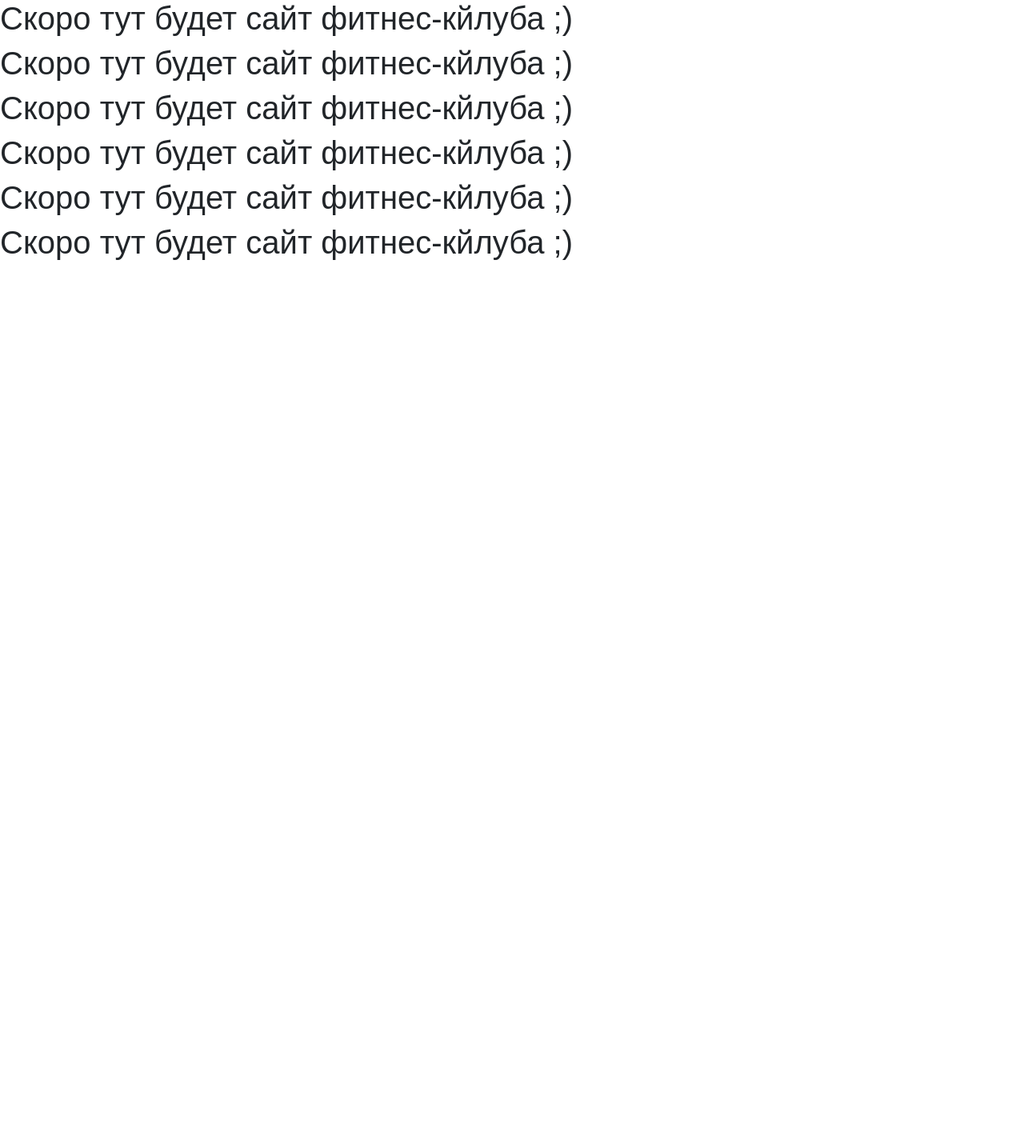
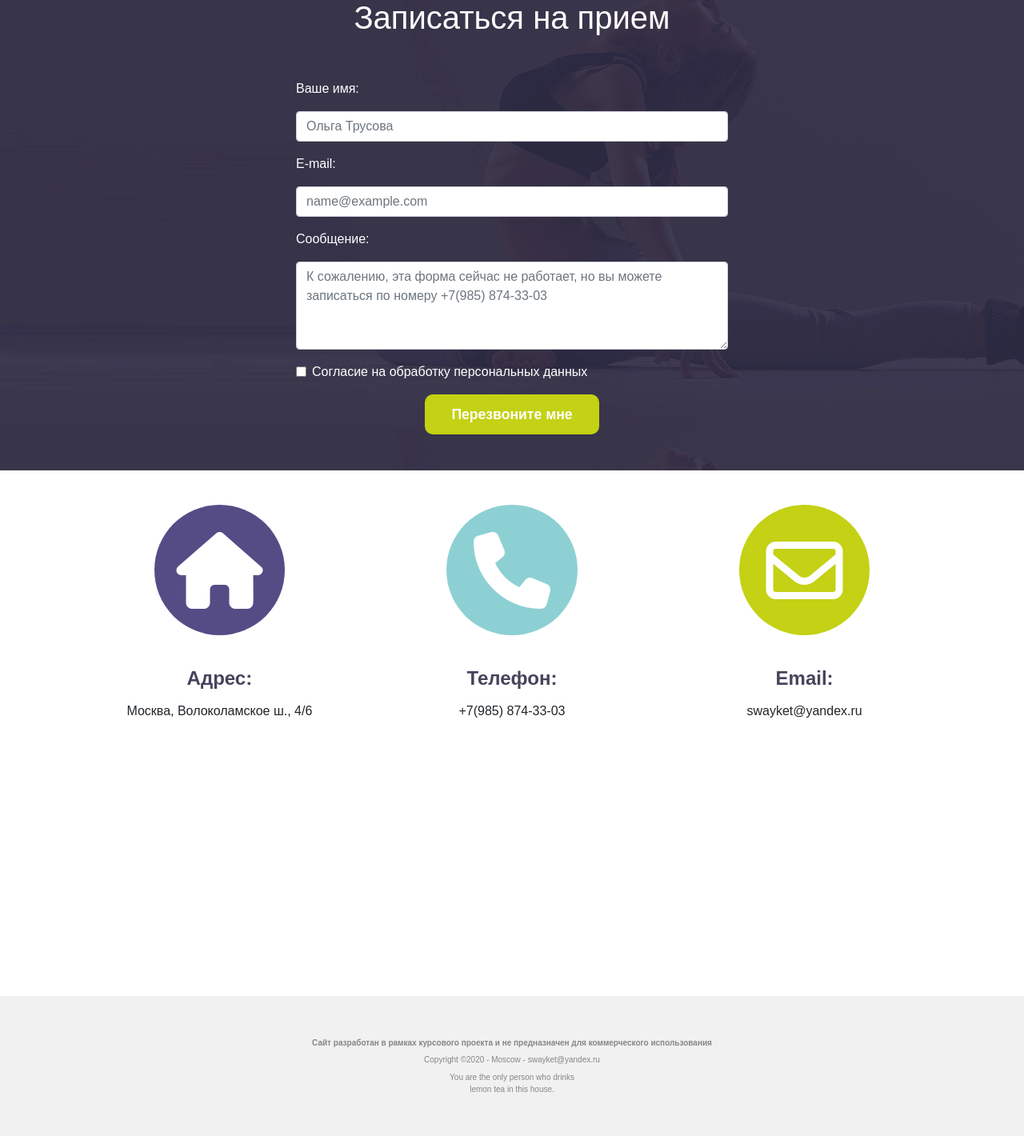
Before and after one commit to VASENKOVIVAN/gym.website, a PHP site: page / in a window 1280 px wide. Shown: the part 2237-3657 px from the top of the page at 80% size. Before the commit the page ends 2562 px from the top, so only its background shows below. Run offline with PHP 8.4, Linux system fonts and the light colour scheme; some libraries are stand-ins or nearby versions; some web fonts are replaced.

Commit message:
Индекс допилил

```diff
--- a/css/styles.css
+++ b/css/styles.css
@@ -12,6 +12,9 @@
 03. SECOND SECTION CSS
 04. EVENT SECTION CSS
 05. REASONS SECTION CSS
+06. GET BACK FORM CSS
+07. WHERE CSS
+08. FOOTER CSS
 ...
 ==================================================*/
 
@@ -312,7 +315,7 @@ h4 {
   background-position: center;
 }
 .reasons {
-  background-position: center 65% !important;
+  background-position: center 75% !important;
   background-repeat: no-repeat !important;
 }
 
@@ -354,8 +357,115 @@ h4 {
 }
 
 .reasrow div {
-  margin: 30px 0px;
+  margin: 20px 0px;
 }
+
 .reasrow i {
-  margin-right: 15px;
+  margin: 15px;
 }
+
+.left {
+  display: flex;
+  justify-content: flex-end;
+  align-items: center;
+  text-align: right;
+}
+
+.right {
+  display: flex;
+  justify-content: flex-start;
+  align-items: center;
+}
+
+/*------------------------------------------------
+			   06. GET BACK FORM CSS
+------------------------------------------------*/
+.response {
+  background-image: url(../img/bg3.webp);
+}
+
+.response__form {
+  margin: 45px 0;
+}
+
+.response h1 {
+  text-align: center;
+  padding-top: 45px;
+  color: #fff;
+}
+
+.response label,
+.response p {
+  color: #fff;
+}
+
+.twobutt {
+  justify-content: center;
+  display: flex;
+  align-items: center;
+}
+
+.twobutt input {
+  background: #c4d114;
+  color: #fff;
+  width: 218px;
+  display: block;
+  text-align: center;
+  font-weight: 600;
+  font-size: 1.1em;
+  transition: all 0.5s ease;
+  text-decoration: none;
+  border: 2px solid #c4d114;
+  border-radius: 10px;
+  height: 50px;
+}
+
+.twobutt input:hover {
+  background: #ffffff;
+  color: #c4d114;
+  display: block;
+  text-align: center;
+}
+
+@media (min-width: 576px) and (max-width: 767px) {
+}
+
+@media (max-width: 575px) {
+}
+
+/*------------------------------------------------
+			   07. WHERE CSS
+------------------------------------------------*/
+.where a {
+}
+/*------------------------------------------------
+			   08. FOOTER CSS
+------------------------------------------------*/
+footer {
+  /*color: #7e7e7e;*/
+  font-size: 10px;
+  color: rgb(134, 134, 134);
+  background: rgb(241, 241, 241);
+}
+
+footer div {
+  justify-content: center;
+  display: flex;
+  align-items: center;
+  text-align: center;
+}
+
+footer div p {
+  margin: 51px;
+}
+
+footer a {
+  text-decoration: none;
+  font-size: 10px;
+  color: rgb(134, 134, 134);
+  transition: all 0.9s ease;
+}
+
+/*------------------------------------------------
+
+------------------------------------------------*/
--- a/index.html
+++ b/index.html
@@ -25,6 +25,7 @@
 </head>
 
 <body>
+    <!--============= 01. HEADER TOP =============-->
     <header>
         <div class="container">
             <div class="row">
@@ -51,7 +52,7 @@
             </div>
         </div>
     </header>
-
+    <!--============= 02. NAV SECTION =============-->
     <section class="nav-section">
         <div class="container ">
             <div class="row nav-section__row">
@@ -70,13 +71,13 @@
                 </div>
                 <div class="col-md-3 button-log-nav">
                     <div class="button-log">
-                        <a href="#">Перезвоните мне</a>
+                        <a href="#responsee">Перезвоните мне</a>
                     </div>
                 </div>
             </div>
         </div>
     </section>
-
+    <!--============= 01.5 CAROUSEL =============-->
     <div id="carouselExampleCaptions" class="carousel slide" data-ride="carousel">
         <ol class="carousel-indicators">
             <li data-target="#carouselExampleCaptions" data-slide-to="0" class="active"></li>
@@ -120,13 +121,13 @@
             <span class="sr-only">Next</span>
         </a>
     </div>
-
+    <!--============= 03. SECOND SECTION =============-->
     <section class="second">
         <div class="container">
             <div class="row second">
                 <div class="second-title col-md-12">
                     <div>
-                        <h1>Спорт – это здоровье, спорт это жизнь.</h1>
+                        <h1>Спорт – это здоровье, спорт это жизнь</h1>
                     </div>
                     <div>
                         <p>Современный, просторный, оснащенный передовым оборудованием фитнес-клуб
@@ -166,7 +167,7 @@
                 </div>
             </div>
     </section>
-
+    <!--============= 04. EVENT SECTION =============-->
     <section class="event">
         <div class="row">
             <div class="event1 col-md-6">
@@ -183,7 +184,7 @@
 
                     </div>
                     <div class="col-md-10 event-name">
-                        <h2>Приглашаем Вас<br> на семинар</h2>
+                        <h2>Приглашаем Вас<br>на семинар</h2>
                     </div>
                 </div>
                 <div class="row">
@@ -204,8 +205,7 @@
                     </div>
                     <div class="col-md-10">
                         <div class="button-log">
-                            <a href="#">Перезвоните мне</a>
-
+                            <a href="#responsee">Перезвоните мне</a>
                         </div>
                     </div>
                 </div>
@@ -213,6 +213,7 @@
             <div class="event2 col-md-6"></div>
         </div>
     </section>
+    <!--============= 05. REASONS SECTION =============-->
     <section class="reasons">
         <div class="container">
             <div class="row">
@@ -220,75 +221,162 @@
                     <h1>Причины выбрать наш фитнес-клуб</h1>
                 </div>
             </div>
+            <div class="row reasrow">
 
-            <div class="row reasrow">
-                <div class="col-md-1"></div>
-                <div class="col-md-4 reas">
+                <div class="col-md-5 reas left">
                     <div>
-                        <i class="icon-4 fas fa-fist-raised"></i>
+                        <h5>Причина 1</h5>
+                        <p>В нашем фитнес-клубе максимально индивидуальный подход к каждому клиенту</p>
                     </div>
                     <div>
-                        <h6>Причины выбрать</h6>
-                        <p>Причины выбрать наш фитнес-клуб Причины выбрать наш фитнес-клуб</p>
+                        <i class="icon-4 fas fa-snowman"></i>
                     </div>
                 </div>
                 <div class="col-md-2"></div>
-                <div class="col-md-4 reas">
+                <div class="col-md-5 reas right">
                     <div>
-                        <i class="icon-4 fas fa-fist-raised"></i>
+                        <i class="icon-4 fas fa-user-friends"></i>
                     </div>
                     <div>
-                        <h6>Причины выбрать</h6>
-                        <p> фитнес-клуб</p>
+                        <h5>Причина 3</h5>
+                        <p>Самый сильный состав инструкторов с огромным опытом, знаниями только у нас</p>
                     </div>
                 </div>
-                <div class="col-md-1"></div>
             </div>
             <div class="row reasrow">
-                <div class="col-md-1"></div>
-                <div class="col-md-4 reas ">
+                <div class="col-md-5 reas left">
                     <div>
-                        <i class="icon-4 fas fa-fist-raised"></i>
+                        <h5>Причина 2</h5>
+                        <p>Неповторимая атмосфера уюта и доброжелательности</p>
                     </div>
                     <div>
-                        <h6>Причины выбрать</h6>
-                        <p> фитнес-клуб</p>
+                        <i class="icon-4 fas fa-globe-europe"></i>
                     </div>
                 </div>
                 <div class="col-md-2"></div>
-                <div class="col-md-4 reas">
+                <div class="col-md-5 reas right">
                     <div>
-                        <i class="icon-4 fas fa-fist-raised"></i>
+                        <i class="icon-4 fas fa-layer-group"></i>
                     </div>
                     <div>
-                        <h6>Причины выбрать</h6>
-                        <p> фитнес-клуб</p>
+                        <h5>Причина 4</h5>
+                        <p>Комфорт как для «фитнесистов» со стажем, так и для новичков</p>
                     </div>
                 </div>
-                <div class="col-md-1"></div>
             </div>
         </div>
     </section>
+    <!--============= 06. GET BACK FORM =============-->
+    <section class="response">
+        <div class="container">
+            <h1 id="responsee">Записаться на прием</h1>
+            <div class="row">
+                <div class="col-md-3"> </div>
+                <div class="col-md-6">
+                    <form action="reg.php" method="POST">
+                        <div class="response__form">
+                            <div class="inp">
+                                <p>Ваше имя: </p>
+                                <p><input class="form-control" type="text" name="name" placeholder="Ольга Трусова">
+                                </p>
+                            </div>
+
+                            <div class="inp">
+                                <p>E-mail: </p>
+                                <p> <input class="form-control" type="email" name="email"
+                                        placeholder="name@example.com"></p>
+                            </div>
+
+                            <div class="form-group">
+                                <p>Сообщение: </p>
+                                <textarea class="form-control" type="textarea" id="exampleFormControlTextarea1" rows="4"
+                                    name="text"
+                                    placeholder="К сожалению, эта форма сейчас не работает, но вы можете записаться по номеру +7(985) 874-33-03"></textarea>
+                            </div>
+                            <div class="form-group form-check">
+                                <input type="checkbox" class="form-check-input" id="exampleCheck1">
+                                <label class="form-check-label" for="exampleCheck1">Согласие на обработку персональных
+                                    данных</label>
+                            </div>
+                            <div class="hvr-wobble-bottom-div twobutt">
+                                <input class="hvr-wobble-bottom" type="submit" value="Перезвоните мне">
+                            </div>
+                        </div>
+                    </form>
+                </div>
+                <div class="col-md-3"></div>
+            </div>
+    </section>
+    <!--============= 07. WHERE =============-->
+    <section class="where second">
+        <div class="container">
+            <div class="row second">
+                <div class="col-md-4">
+                    <div class="icon">
+                        <i class="icon-1 fas fa-home"></i>
+                    </div>
+                    <h4>
+                        Адрес:
+                    </h4>
+                    <p>Москва, Волоколамское ш., 4/6</p>
+                </div>
+                <div class="col-md-4">
+                    <div class="test">
+                        <i class="icon-2 fas fa-phone"></i>
+                    </div>
+                    <h4>
+                        Телефон:
+                    </h4>
+                    <p>+7(985) 874-33-03</p>
+                </div>
+                <div class="col-md-4">
+                    <div class="test">
+                        <i class="icon-3 far fa-envelope"></i>
+                    </div>
+                    <h4>
+                        Email:
+                    </h4>
+                    <p>swayket@yandex.ru</p>
+                </div>
+            </div>
+    </section>
+    <!--============= MAP =============-->
+    <!-- https://yandex.ru/map-constructor/ -->
+    <iframe
+        src="https://yandex.ru/map-widget/v1/?um=constructor%3Af9c6a32390a9efe9e1edcecbb95039754069886735784eaa602e5dc6e12b40d9&amp;source=constructor"
+        width="100%" height="277" frameborder="0"></iframe>
+
+    <!--============= 07. FOOTER =============-->
+    <footer>
+        <div class="container">
+            <div class="row">
+                <p> <b> Сайт разработан в рамках курсового проекта и не предназначен для коммерческого использования</b>
+                    <br>
+                    Copyright ©2020 -
+
+                    <a
+                        href=" https://yandex.ru/maps/213/moscow/search/%D0%BC%D0%BE%D1%81%D0%BA%D0%B2%D0%B0/?ll=37.688580%2C55.713767&sll=30.373136%2C60.006291&sspn=0.034161%2C0.010723&z=10.32">
+                        Moscow</a> -
+
+                    <a href="mailto:swayket@yandex.ru?subject=Отзыв о сайте math.website">
+                        swayket@yandex.ru</a>
+                    <br>
+
+                    You are the only person who drinks <br> lemon tea in this house.</br>
+
+                </p>
+            </div>
+        </div>
+    </footer>
 
 
 
-
-
-
-
-    <h1>Скоро тут будет сайт фитнес-кйлуба ;)</h1>
-    <h1>Скоро тут будет сайт фитнес-кйлуба ;)</h1>
-    <h1>Скоро тут будет сайт фитнес-кйлуба ;)</h1>
-    <h1>Скоро тут будет сайт фитнес-кйлуба ;)</h1>
-    <h1>Скоро тут будет сайт фитнес-кйлуба ;)</h1>
-    <h1>Скоро тут будет сайт фитнес-кйлуба ;)</h1>
-
-
-
-    <!--script js-->
-    <script src="https://code.jquery.com/jquery-3.4.1.slim.min.js"
-        integrity="sha384-J6qa4849blE2+poT4WnyKhv5vZF5SrPo0iEjwBvKU7imGFAV0wwj1yYfoRSJoZ+n"
-        crossorigin="anonymous"></script>
+    <!--=============  =============-->
+    <!--=============  =============-->
+    <!--=============  =============-->
+    <!--=============  =============-->
+    <!--============= SCRIPTS =============-->
+    <script src="https://code.jquery.com/jquery-2.2.3.min.js"></script>
     <script src="js/bootstrap.min.js"></script>
 </body>
 
```
Also changed, not shown: img/bg3.webp (added).
